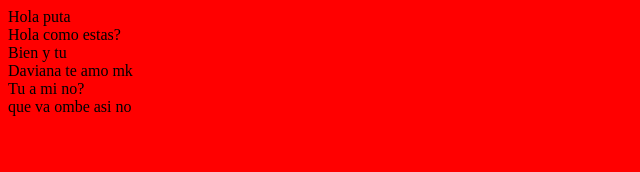
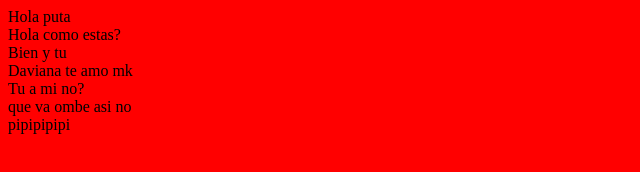
Before and after one commit to Alexrl16/GIT, a plain HTML site: page index.html in a window 1280 px wide. Shown: the full height of the page, 0-640 px from the left. Drawn offline with Linux system fonts and the light colour scheme.

Commit message:
septimo commit

```diff
--- a/index.html
+++ b/index.html
@@ -14,6 +14,7 @@
     <div>Daviana te amo mk</div>
     <div>Tu a mi no?</div>
     <div>que va ombe asi no</div>
+    <div>pipipipipi</div>
 
 
 </body>
```
